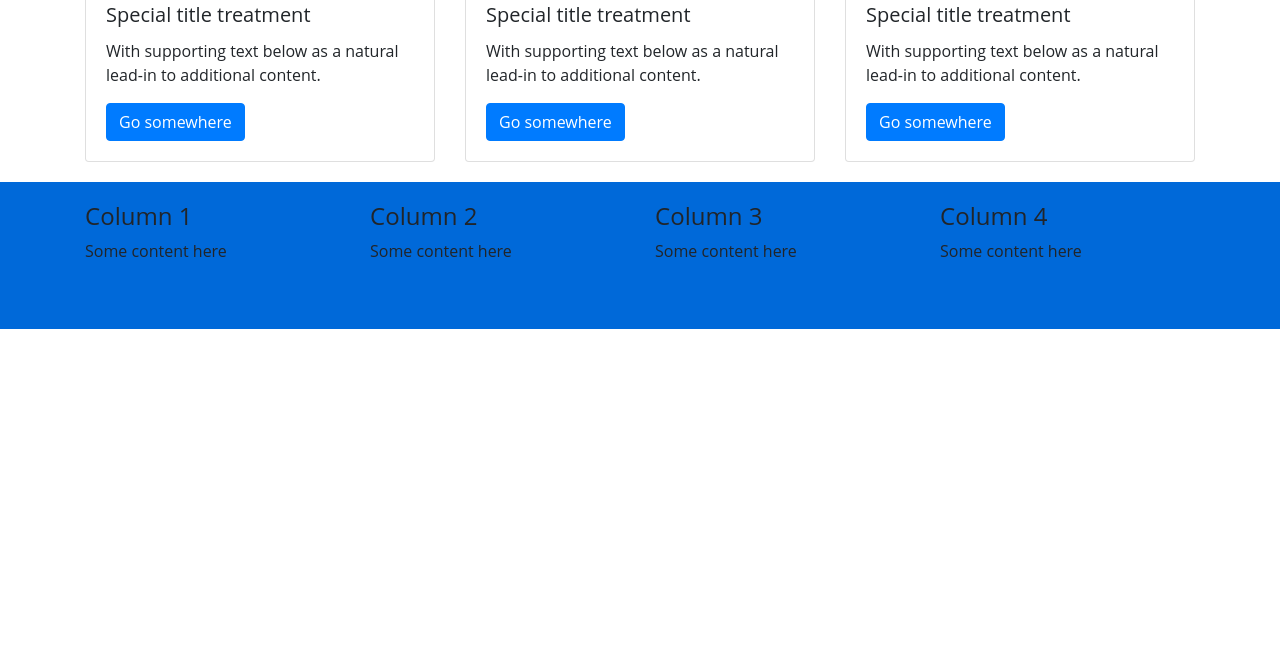
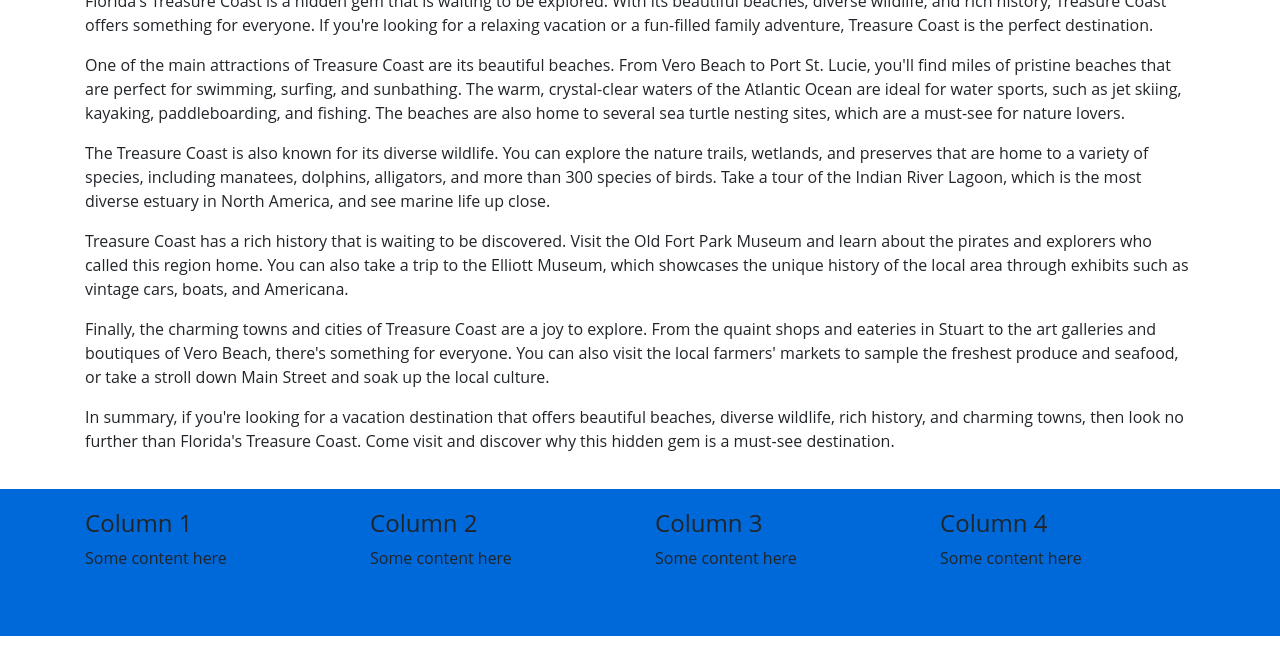
Before and after one commit to peterwgood/floridascoast, a plain HTML site: page treasure.html in a window 1280 px wide. Shown: the part 604-1250 px from the top of the page. Before the commit the page ends 943 px from the top, so only its background shows below. Drawn offline with nearby package versions, Linux system fonts and the light colour scheme.

Commit message:
Add files via upload

```diff
--- a/treasure.html
+++ b/treasure.html
@@ -44,32 +44,14 @@
 </div>
 <div class="container">
   <div class="row">
-    <div class="col-md-4">
-      <div class="card">
-        <div class="card-header"> Featured </div>
-        <div class="card-body">
-          <h5 class="card-title">Special title treatment</h5>
-          <p class="card-text">With supporting text below as a natural lead-in to additional content.</p>
-          <a href="#" class="btn btn-primary">Go somewhere</a> </div>
-      </div>
-    </div>
-    <div class="col-md-4">
-      <div class="card">
-        <div class="card-header"> Featured </div>
-        <div class="card-body">
-          <h5 class="card-title">Special title treatment</h5>
-          <p class="card-text">With supporting text below as a natural lead-in to additional content.</p>
-          <a href="#" class="btn btn-primary">Go somewhere</a> </div>
-      </div>
-    </div>
-    <div class="col-md-4">
-      <div class="card">
-        <div class="card-header"> Featured </div>
-        <div class="card-body">
-          <h5 class="card-title">Special title treatment</h5>
-          <p class="card-text">With supporting text below as a natural lead-in to additional content.</p>
-          <a href="#" class="btn btn-primary">Go somewhere</a> </div>
-      </div>
+    <div class="col-md-12 Content">
+		<h1>Treasure Coast</h1>
+      <p >Florida's Treasure Coast is a hidden gem that is waiting to be explored. With its beautiful beaches, diverse wildlife, and rich history, Treasure Coast offers something for everyone. If you're looking for a relaxing vacation or a fun-filled family adventure, Treasure Coast is the perfect destination.</p>
+      <p>One of the main attractions of Treasure Coast are its beautiful beaches. From Vero Beach to Port St. Lucie, you'll find miles of pristine beaches that are perfect for swimming, surfing, and sunbathing. The warm, crystal-clear waters of the Atlantic Ocean are ideal for water sports, such as jet skiing, kayaking, paddleboarding, and fishing. The beaches are also home to several sea turtle nesting sites, which are a must-see for nature lovers.</p>
+      <p>The Treasure Coast is also known for its diverse wildlife. You can explore the nature trails, wetlands, and preserves that are home to a variety of species, including manatees, dolphins, alligators, and more than 300 species of birds. Take a tour of the Indian River Lagoon, which is the most diverse estuary in North America, and see marine life up close.</p>
+      <p>Treasure Coast has a rich history that is waiting to be discovered. Visit the Old Fort Park Museum and learn about the pirates and explorers who called this region home. You can also take a trip to the Elliott Museum, which showcases the unique history of the local area through exhibits such as vintage cars, boats, and Americana.</p>
+      <p>Finally, the charming towns and cities of Treasure Coast are a joy to explore. From the quaint shops and eateries in Stuart to the art galleries and boutiques of Vero Beach, there's something for everyone. You can also visit the local farmers' markets to sample the freshest produce and seafood, or take a stroll down Main Street and soak up the local culture.</p>
+      <p>In summary, if you're looking for a vacation destination that offers beautiful beaches, diverse wildlife, rich history, and charming towns, then look no further than Florida's Treasure Coast. Come visit and discover why this hidden gem is a must-see destination.</p>
     </div>
   </div>
 </div>
```
Also changed, not shown: cultural.html (+5 -26 lines), first.html (+4 -1 lines), gold.html (+8 -26 lines), lee-island.html (+5 -26 lines), nature.html (+6 -26 lines), space.html (+2 -1 lines), sun.html (+6 -26 lines).
